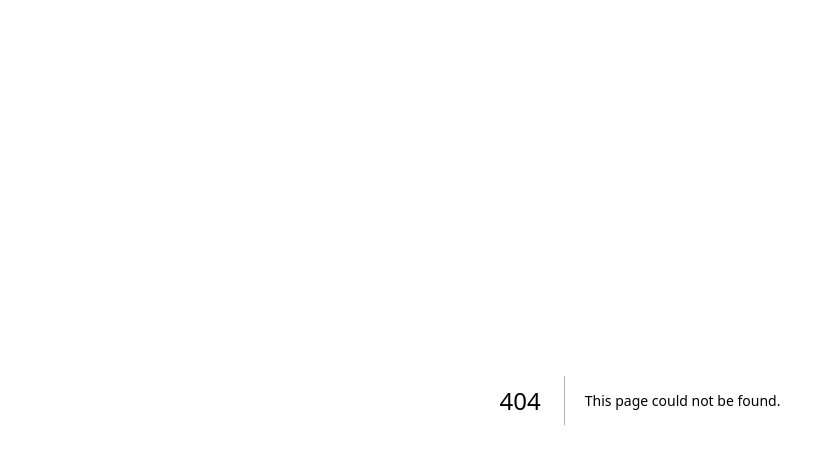
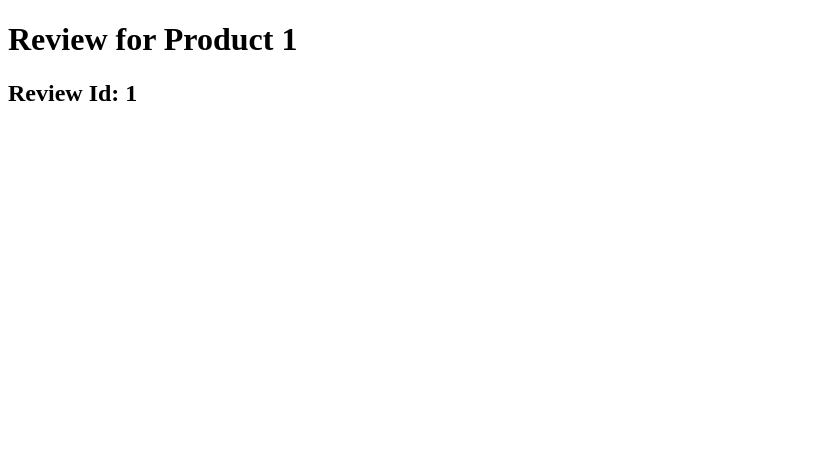
Before and after one commit to Akshaytomar893/next-tutorials, a Next.js app: page /products/1/reviews/1 in a window 1280 px wide. Before the commit this address had no page. Shown: the top 464 px of the page, without its empty margins (0-835 px from the left). Built offline with nearby package versions, Linux system fonts and the light colour scheme.

Commit message:
nested dynamic routes

```diff
--- /dev/null
+++ b/src/app/products/[productId]/reviews/[reviewId]/page.tsx
@@ -0,0 +1,20 @@
+import React from "react";
+
+const ProductReview = async ({
+  params,
+}: {
+  params: Promise<{
+    productId: string;
+    reviewId: string;
+  }>;
+}) => {
+  const { productId, reviewId } = await params;
+  return (
+    <div>
+      <h1>Review for Product {productId}</h1>
+      <h2>Review Id: {reviewId}</h2>
+    </div>
+  );
+};
+
+export default ProductReview;
```
